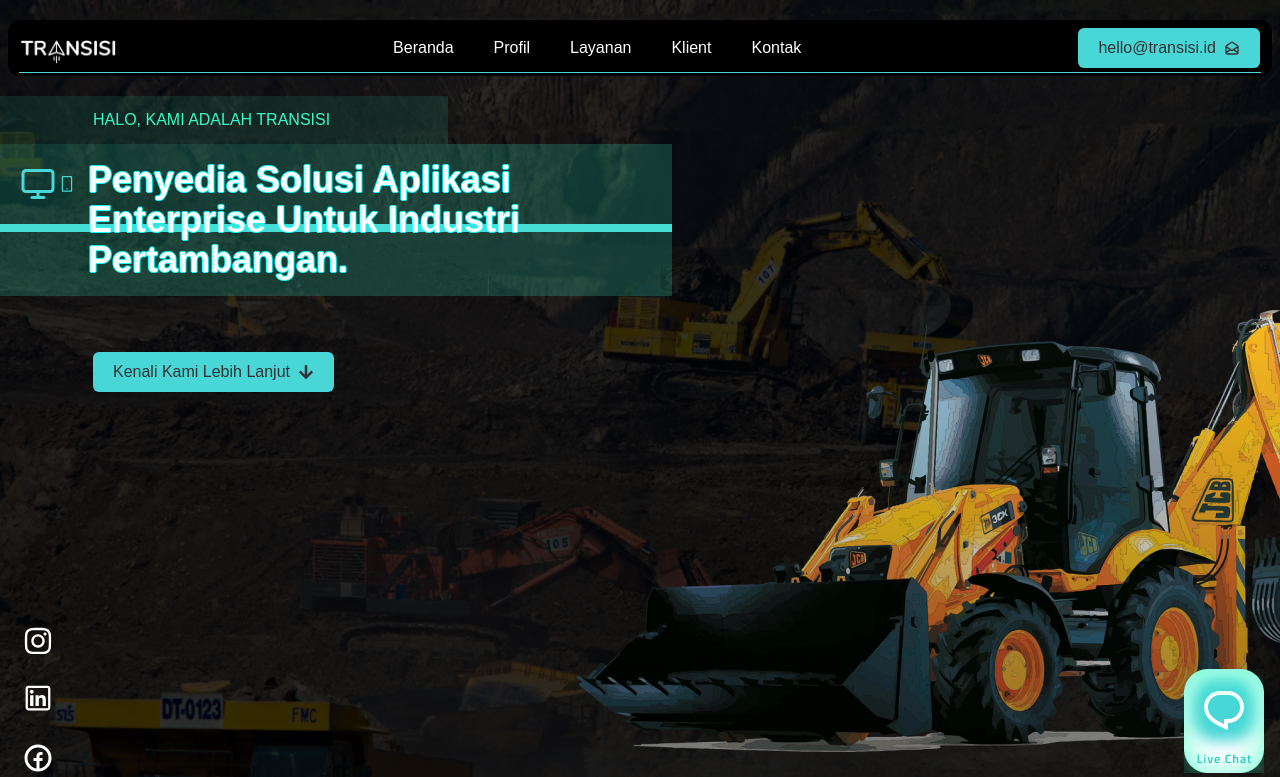
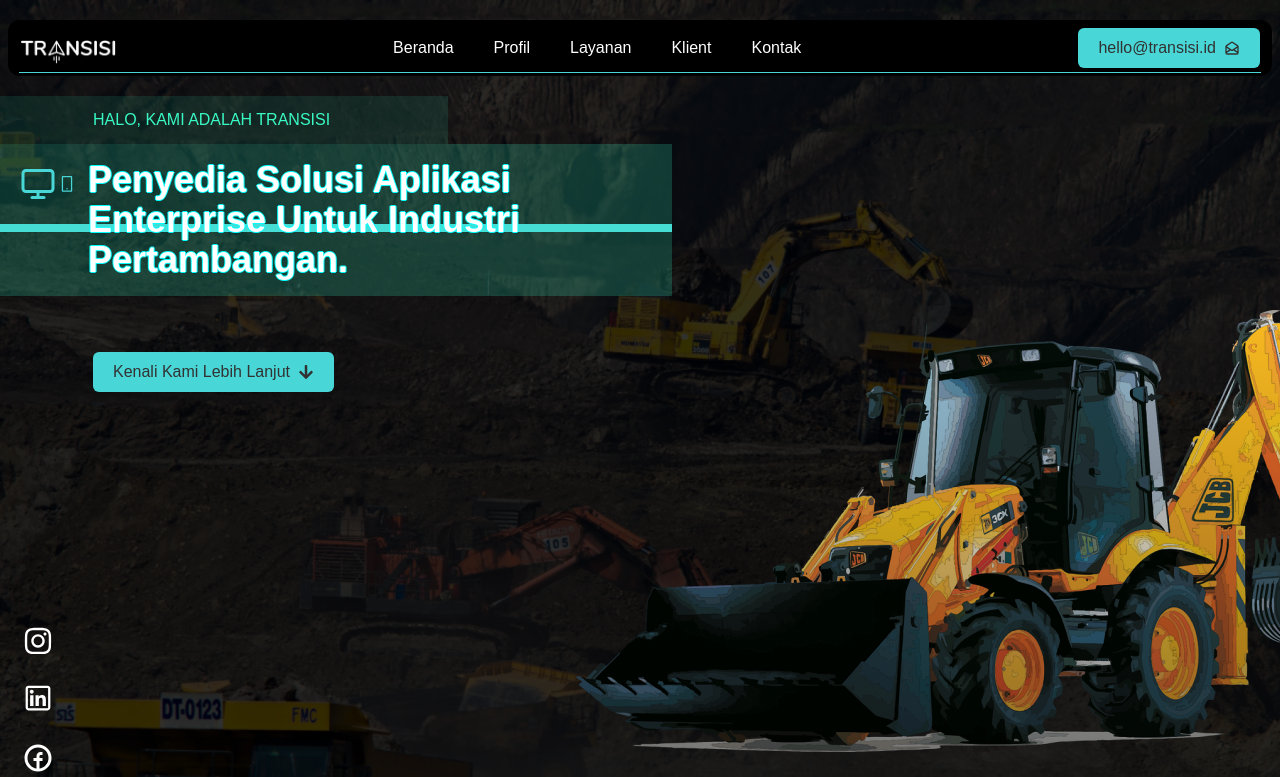
Before and after one commit to AmarPalevi02/zalepik-tambang-v2, a React (Create React App) app: page / in a window 1280 px wide. Shown: the top 777 px of the page. Built offline with nearby package versions, Linux system fonts and the light colour scheme.

Commit message:
update: chat bot

```diff
--- a/src/components/LiveChat.jsx
+++ b/src/components/LiveChat.jsx
@@ -1,34 +1,28 @@
-import React, {  useState } from 'react'
-import ChatBot from 'react-simple-chatbot';
-import CustomHeade from './chatbot/CustomHeade';
-
-import {steps} from '../constans/cutomChat'
-import { livechat } from '../assets'
+import React, { useEffect} from 'react'
 
 const LiveChat = () => {
-   const [active, setActive] = useState(false)
+   const TawkTo = () => {
+      useEffect(() => {
+         const script = document.createElement('script');
+         script.async = true;
+         script.src = 'https://embed.tawk.to/662fec62a0c6737bd1325919/1hslj6p33';
+         script.charset = 'UTF-8';
+         script.setAttribute('crossorigin', '*');
+         document.head.appendChild(script);
 
-   const handleLiveChat = () => {
-      setActive(!active)
-   }
+         return () => {
+            document.head.removeChild(script);
+         };
+      }, []);
+
+      return null;
+   };
+
+
 
    return (
       <div className='fixed z-40 bottom-0 right-0 bottom-5 right-4'>
-         <button
-            onClick={handleLiveChat}
-            className={`${active === true ? 'hidden' : ''} `}
-         >
-            <img src={livechat} alt="" />
-         </button>
-
-         {active ? (
-            <ChatBot
-               steps={steps}
-               headerComponent={<CustomHeade botName={'Transisi'} onClickClose={handleLiveChat} />}
-            />
-         ) : ("")
-         }
-
+         <TawkTo />
       </div>
    )
 }
```
